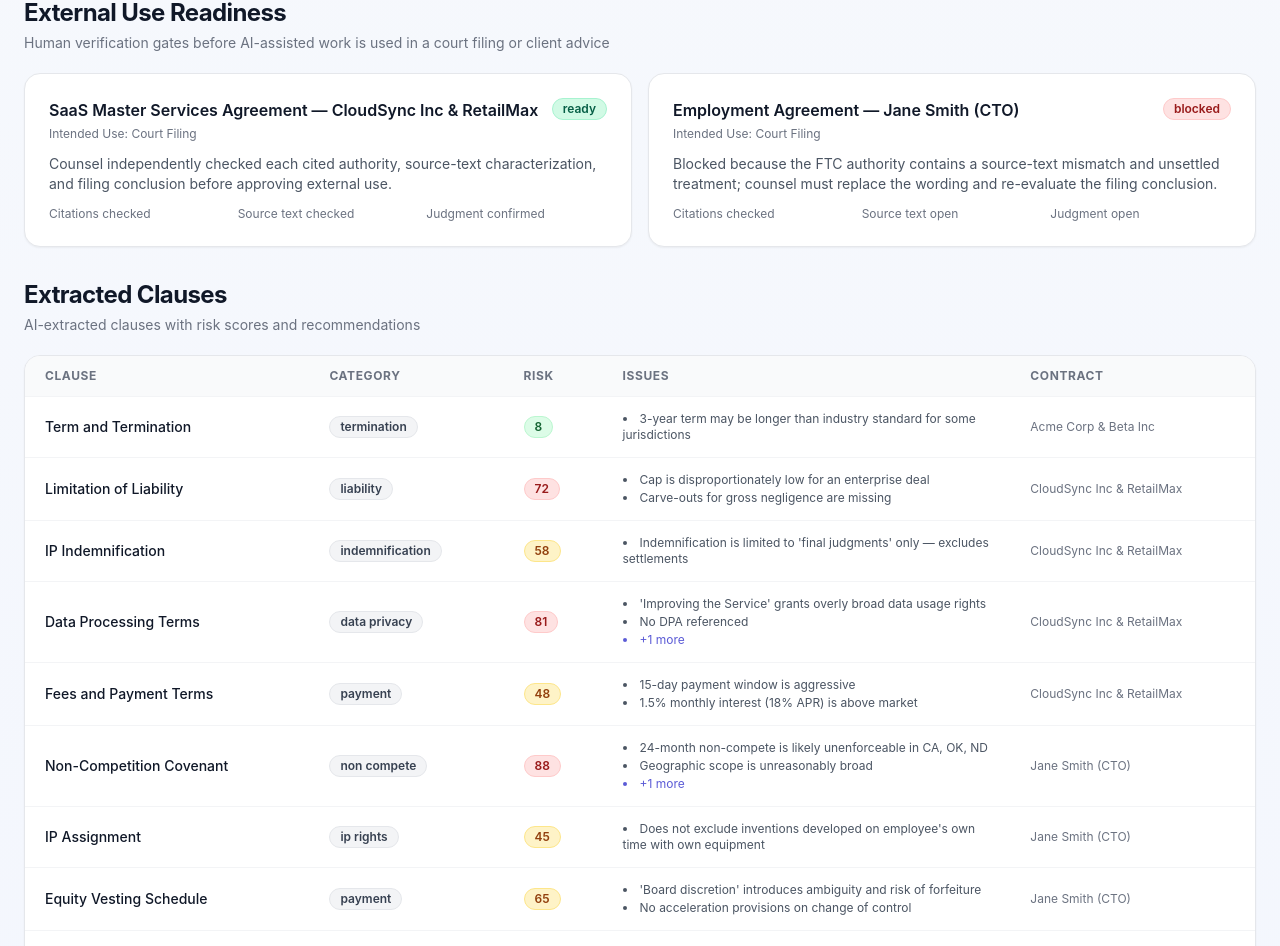
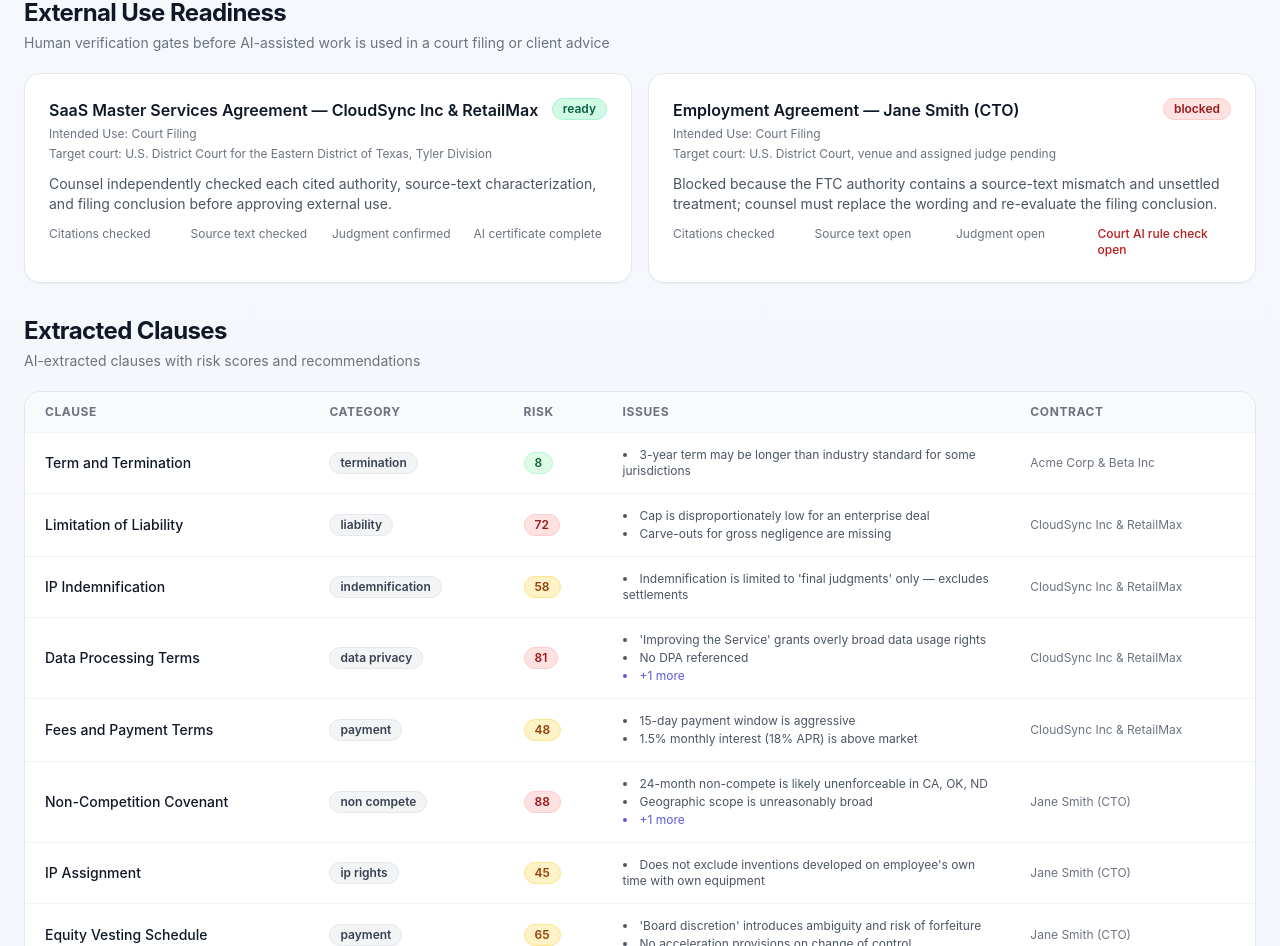
Before and after one commit to tensorgarden/legal-ai-analyzer, a Next.js app: page / in a window 1280 px wide. Shown: the part 1251-2197 px from the top of the page. Built offline with nearby package versions, Linux system fonts and the light colour scheme.

Commit message:
Add court AI disclosure readiness checks

```diff
--- a/src/app/page.tsx
+++ b/src/app/page.tsx
@@ -231,14 +231,22 @@
                     <p className="mt-1 text-xs capitalize text-gray-500">
                       Intended use: {review.intendedUse.replaceAll("-", " ")}
                     </p>
+                    <p className="mt-1 text-xs text-gray-500">Target court: {review.targetCourt}</p>
                   </div>
                   <Badge variant={filingReadinessVariant(review.status)}>{review.status}</Badge>
                 </div>
                 <p className="mt-3 text-sm text-gray-600">{review.reviewNote}</p>
-                <div className="mt-3 grid grid-cols-3 gap-2 text-xs text-gray-500">
+                <div className="mt-3 grid grid-cols-2 gap-2 text-xs text-gray-500 sm:grid-cols-4">
                   <span>{review.citationsVerified ? "Citations checked" : "Citations open"}</span>
                   <span>{review.sourceTextVerified ? "Source text checked" : "Source text open"}</span>
                   <span>{review.independentLegalJudgmentConfirmed ? "Judgment confirmed" : "Judgment open"}</span>
+                  <span className={review.courtAIDisclosureStatus === "pending-local-rule-check" ? "font-medium text-red-700" : ""}>
+                    {review.courtAIDisclosureStatus === "required-complete"
+                      ? "AI certificate complete"
+                      : review.courtAIDisclosureStatus === "not-required-confirmed"
+                        ? "No AI certificate required"
+                        : "Court AI rule check open"}
+                  </span>
                 </div>
               </Card>
             );
--- a/src/demo-data.ts
+++ b/src/demo-data.ts
@@ -549,6 +549,10 @@
     id: "frr-001",
     contractId: "ctr-002",
     intendedUse: "court-filing",
+    targetCourt: "U.S. District Court for the Eastern District of Texas, Tyler Division",
+    courtAIDisclosureStatus: "required-complete",
+    courtAIDisclosureSource: "E.D. Tex. Local Rule AT-3(m) and the assigned judge's April 9, 2025 standing order; the signed AI-use certificate records the tool, use, and human verification.",
+    courtAIDisclosureCheckedAt: "2026-06-10T16:15:00Z",
     status: "ready",
     citationsVerified: true,
     sourceTextVerified: true,
@@ -561,6 +565,10 @@
     id: "frr-002",
     contractId: "ctr-003",
     intendedUse: "court-filing",
+    targetCourt: "U.S. District Court, venue and assigned judge pending",
+    courtAIDisclosureStatus: "pending-local-rule-check",
+    courtAIDisclosureSource: "Venue and assigned-judge requirements remain unconfirmed; local rules and standing orders must be checked before the AI-assisted filing can be released.",
+    courtAIDisclosureCheckedAt: null,
     status: "blocked",
     citationsVerified: true,
     sourceTextVerified: false,
--- a/src/types.ts
+++ b/src/types.ts
@@ -138,10 +138,19 @@
 
 export type FilingReadinessStatus = "ready" | "blocked" | "counsel-review";
 
+export type CourtAIDisclosureStatus =
+  | "required-complete"
+  | "not-required-confirmed"
+  | "pending-local-rule-check";
+
 export interface FilingReadinessReview {
   id: string;
   contractId: string;
   intendedUse: "court-filing" | "client-advice";
+  targetCourt: string;
+  courtAIDisclosureStatus: CourtAIDisclosureStatus;
+  courtAIDisclosureSource: string;
+  courtAIDisclosureCheckedAt: string | null;
   status: FilingReadinessStatus;
   citationsVerified: boolean;
   sourceTextVerified: boolean;
```
Also changed, not shown: 1 other file (tests, documents, lock files or other folders).
